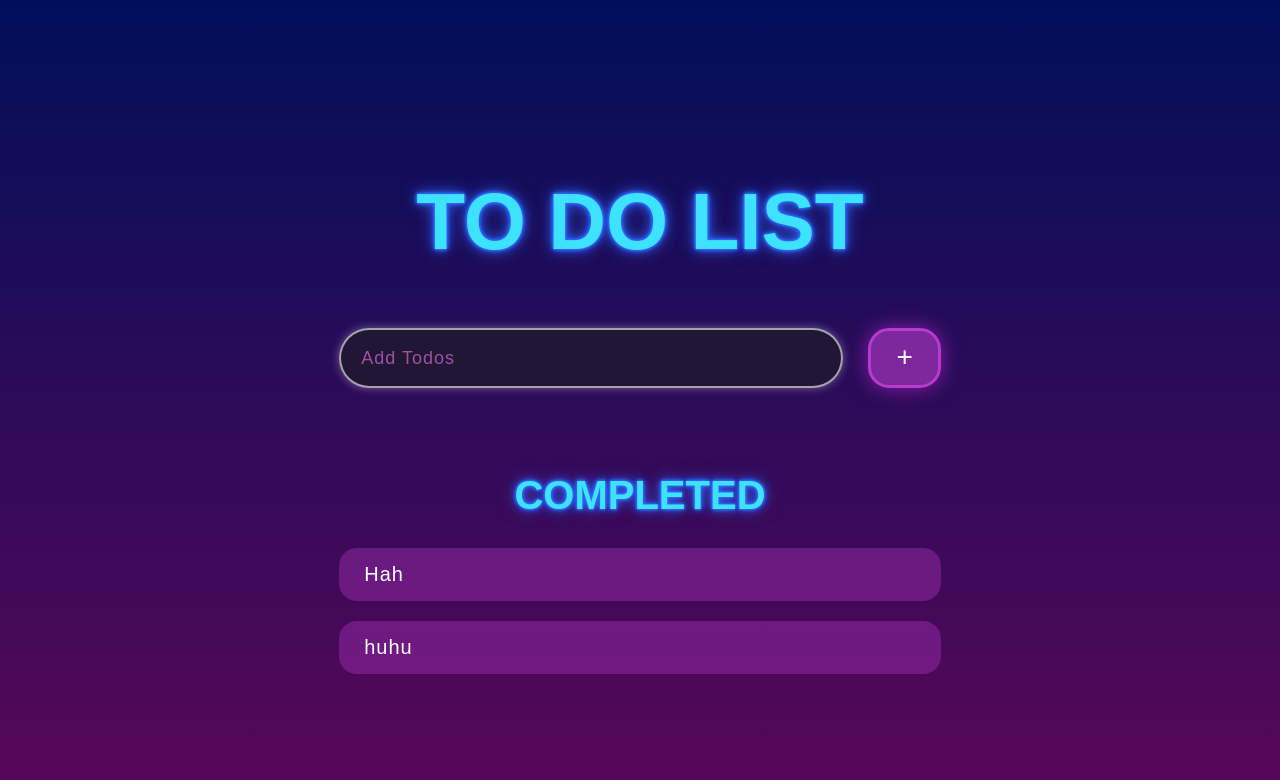
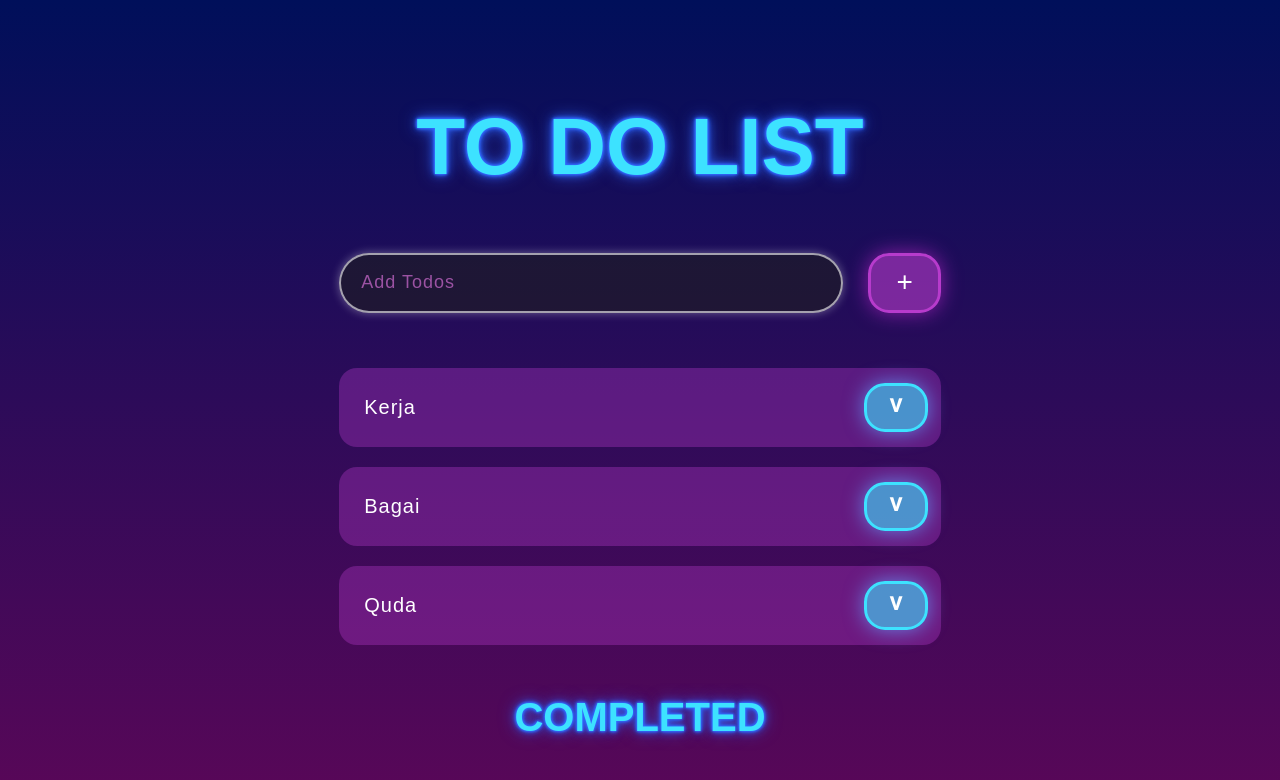
Before and after one commit to FarisTF/To-Do-List, a plain HTML site: page index.html in a window 1280 px wide. Drawn offline with Linux system fonts and the light colour scheme; no server answers.

Commit message:
benerin completed

```diff
--- a/index.html
+++ b/index.html
@@ -19,18 +19,23 @@
 
       <div class="todo-container">
         <ul class="todo-list">
-
+          <div class="todo">
+            <li>Kerja</li>
+            <button class="delete-btn">V</button>
+          </div>
+          <div class="todo">
+            <li>Bagai</li>
+            <button class="delete-btn">V</button>
+          </div>
+          <div class="todo">
+            <li>Quda</li>
+            <button class="delete-btn">V</button>
+          </div>
         </ul>
       </div>
 
         <h2>COMPLETED</h2>
       <ul id="com-list">
-        <div class="todo">
-          <li>Hah</li>
-        </div>
-        <div class="todo">
-          <li>huhu</li>
-        </div>
       </ul>
 
 
```
